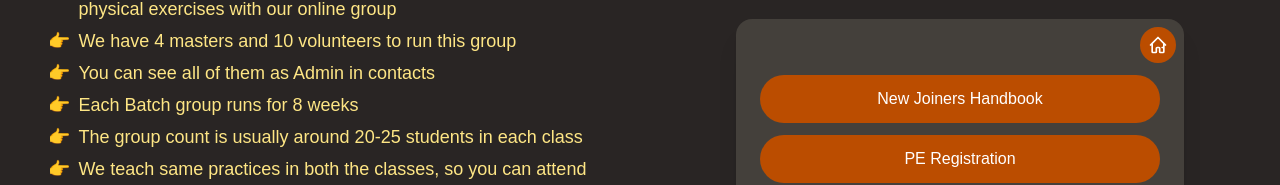
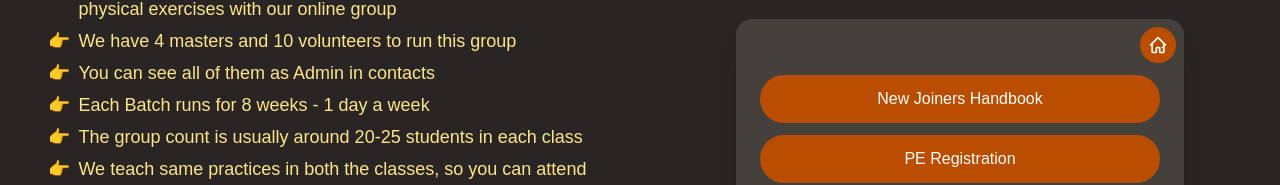
Before and after one commit to Itz-Viggy/Yoga-Registration, a Next.js app: page /pe in a window 1280 px wide. Shown: the part 285-470 px from the top of the page. Built offline with nearby package versions, Linux system fonts and the light colour scheme.

Commit message:
Content Changes

```diff
--- a/src/app/pe/page.tsx
+++ b/src/app/pe/page.tsx
@@ -60,7 +60,7 @@ export default function HomePage() {
                   "We completed 10 Batches, around 500 students learned physical exercises with our online group",
                   "We have 4 masters and 10 volunteers to run this group",
                   "You can see all of them as Admin in contacts",
-                  "Each Batch group runs for 8 weeks",
+                  "Each Batch runs for 8 weeks - 1 day a week",
                   "The group count is usually around 20-25 students in each class",
                   "We teach same practices in both the classes, so you can attend either one class depending on your availability",
                   "You can very well interact with Masters and Volunteers at the end of the class to ask questions",
```
